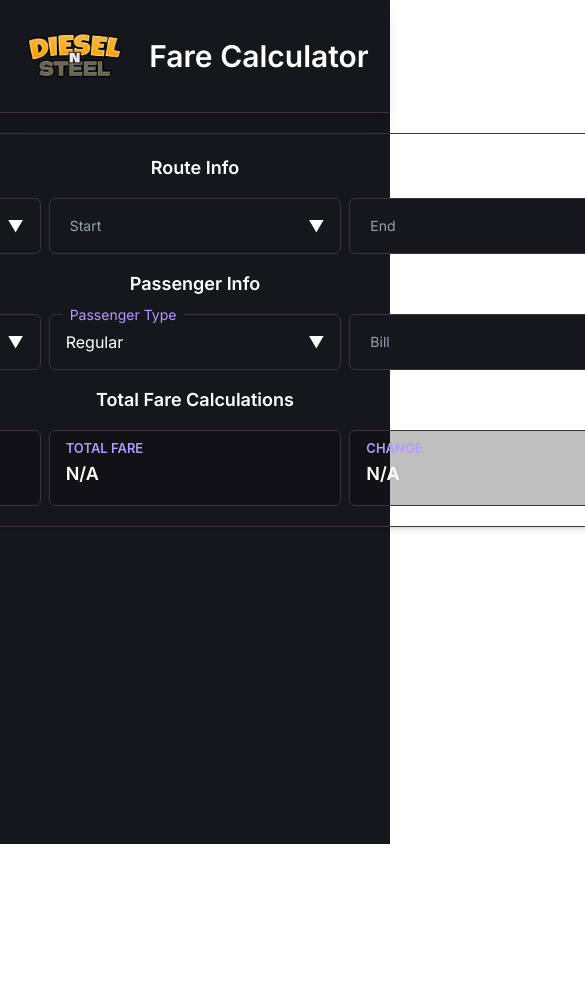
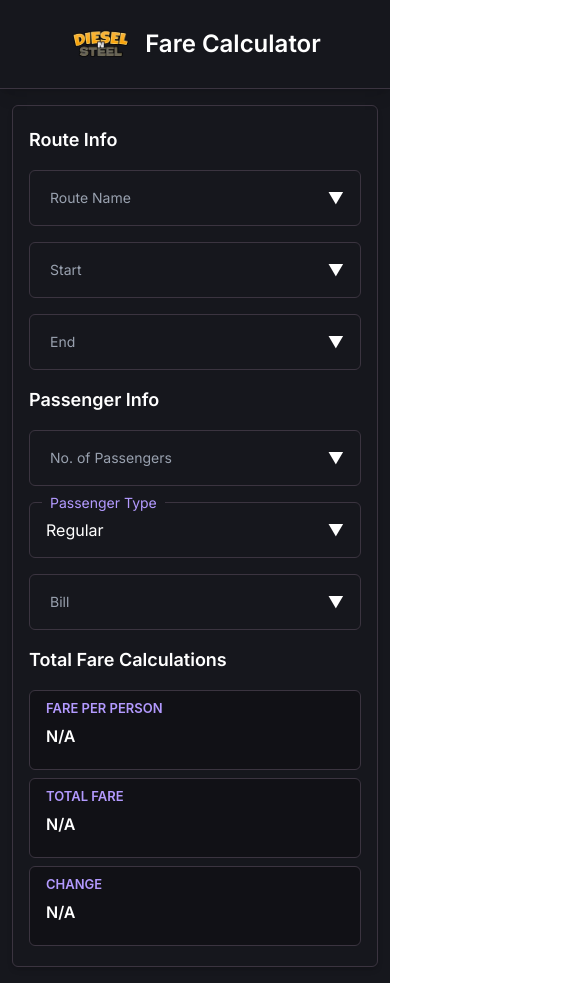
Before and after one commit to k-metra/DNSFareCalculator, a React (Vite) app: page / in a window 390 px wide. Shown: the top 983 px of the page, 585 px wide, since content can reach past the window. Before the commit the page ends 844 px from the top, so only its background shows below. Built offline with nearby package versions, Linux system fonts and the light colour scheme.

Commit message:
feat!: add mobile compatibility to the user interface

```diff
--- a/src/App.tsx
+++ b/src/App.tsx
@@ -62,19 +62,22 @@ function App() {
       <div className="min-h-screen bg-background">
         <Header />
 
-        <main className="m-5 flex flex-1 items-center justify-center">
+        <main className="mx-auto flex w-full max-w-6xl flex-1 items-center justify-center px-3 py-4 sm:px-5 sm:py-6">
 
-          <div className="flex flex-col items-center justify-center gap-4 rounded-md border-border border py-5 px-8 shadow-md min-w-240">
+          <div className="flex w-full flex-col items-stretch justify-center gap-4 rounded-md border border-border px-4 py-5 shadow-md sm:px-6 md:px-8">
               <h2 className="text-lg font-main font-semibold text-white">Route Info</h2>
 
-              <fieldset className="flex min-w-full border-0 p-0 gap-2">
+              <fieldset className="flex w-full flex-col gap-4 border-0 p-0 md:flex-row">
+                <div className="w-full md:flex-1">
                   <Dropdown
                       label="Route Name"
                       value={selectedRoute}
                       options={routeOptions}
                       onChange={setSelectedRoute}
                   />
+                </div>
 
+                <div className="w-full md:flex-1">
                   <Dropdown
                     label="Start"
                     value={selectedStartingPoint}
@@ -82,20 +85,24 @@ function App() {
                     disabled={selectedRoute == null}
                     onChange={setSelectedStartingPoint}
                   />
+                </div>
 
+                <div className="w-full md:flex-1">
                   <Dropdown
                     label="End"
                     value={selectedEndingPoint}
                     options={stops}
-                  disabled={selectedRoute ==null}
+                    disabled={selectedRoute == null}
                     onChange={setSelectedEndingPoint}
                   />
+                </div>
               </fieldset>
 
               <h2 className="text-lg font-main font-semibold text-white">Passenger Info</h2>
 
-              <fieldset className="flex min-w-full border-0 p-0 gap-2">
+              <fieldset className="flex w-full flex-col gap-4 border-0 p-0 md:flex-row">
 
+                <div className="w-full md:flex-1">
                   <Dropdown
                       label="No. of Passengers"
                       value={numberOfPassengers}
@@ -110,7 +117,9 @@ function App() {
                       }
                       onChange={(value) => setNumberOfPassengers(value)}
                   />
+                </div>
 
+                <div className="w-full md:flex-1">
                   <Dropdown
                     label="Passenger Type"
                     options={
@@ -122,7 +131,9 @@ function App() {
                     value={passengerType}
                     onChange={(value) => setPassengerType(value)}
                   />
+                </div>
 
+                <div className="w-full md:flex-1">
                   <Dropdown
                     label="Bill"
                     options={
@@ -135,11 +146,12 @@ function App() {
                     value={bill}
                     onChange={(value) => setBill(value)}
                   />
+                </div>
               </fieldset>
 
               <h2 className="text-white font-semibold text-lg font-main">Total Fare Calculations</h2>
 
-              <fieldset className="flex w-full p-0 gap-2 border-0">
+              <fieldset className="flex w-full flex-col gap-2 border-0 p-0 md:flex-row">
                 <Value
                   label="FARE PER PERSON"
                   value={farePerPerson}
--- a/src/components/header.tsx
+++ b/src/components/header.tsx
@@ -2,9 +2,9 @@ import logo from '../assets/logo.jpg';
 
 export default function Header() {
     return (
-        <header className="w-full bg-background border-b border-b-border min-h-24 flex items-center justify-center gap-5 shadow-lg">
-            <img src={logo} alt="Logo" className="h-28" />
-            <h1 className="text-3xl font-semibold text-white font-main">Fare Calculator</h1>
+        <header className="flex w-full flex-wrap items-center justify-center gap-3 border-b border-b-border bg-background px-4 py-3 shadow-lg sm:min-h-24 sm:flex-nowrap sm:gap-5 sm:py-2">
+            <img src={logo} alt="Logo" className="h-16 w-16 rounded-full object-cover sm:h-20 sm:w-20 md:h-24 md:w-24" />
+            <h1 className="text-center font-main text-2xl font-semibold text-white sm:text-3xl md:text-4xl">Fare Calculator</h1>
         </header>
 
     )
--- a/src/components/value.tsx
+++ b/src/components/value.tsx
@@ -6,10 +6,10 @@ type ValueProps = {
 export default function Value( {value = "N/A", label }: ValueProps) {
 
     return (
-        <div className="w-full relative rounded-md border border-border bg-black/25 h-19 flex items-center justify-start p-4">
+        <div className="relative flex w-full min-h-20 items-center justify-start rounded-md border border-border bg-black/25 p-4">
             <h4 className="text-[13px] font-semibold text-secondary absolute top-2">{label}</h4>
 
-            <span className="font-semibold text-white text-lg font-main block truncate mt-3">{value}</span>
+            <span className="mt-3 block truncate font-main text-base font-semibold text-white sm:text-lg">{value}</span>
         </div>
     )
 }
```
Lines whose indentation alone changed are shown as unchanged.
